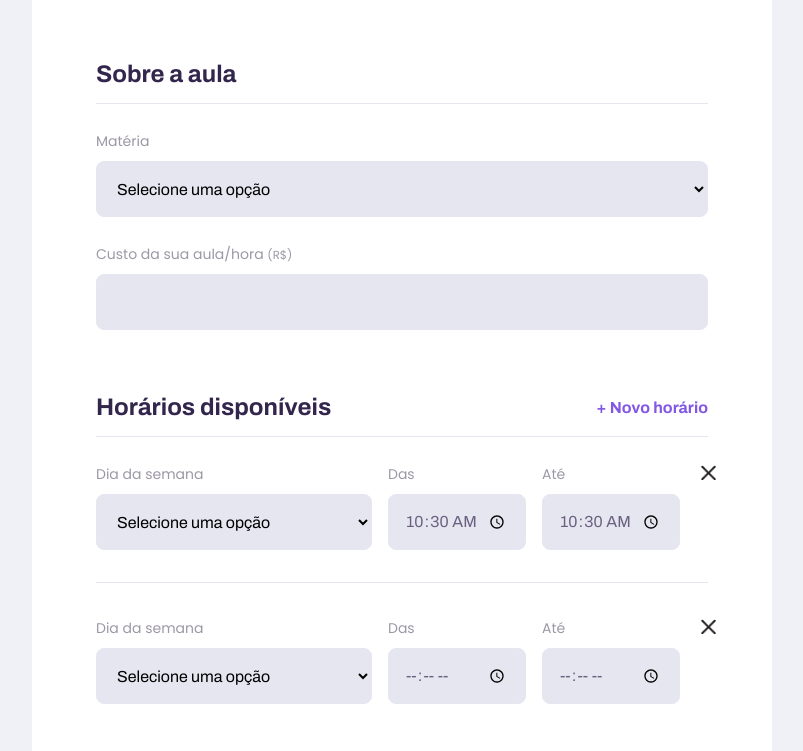
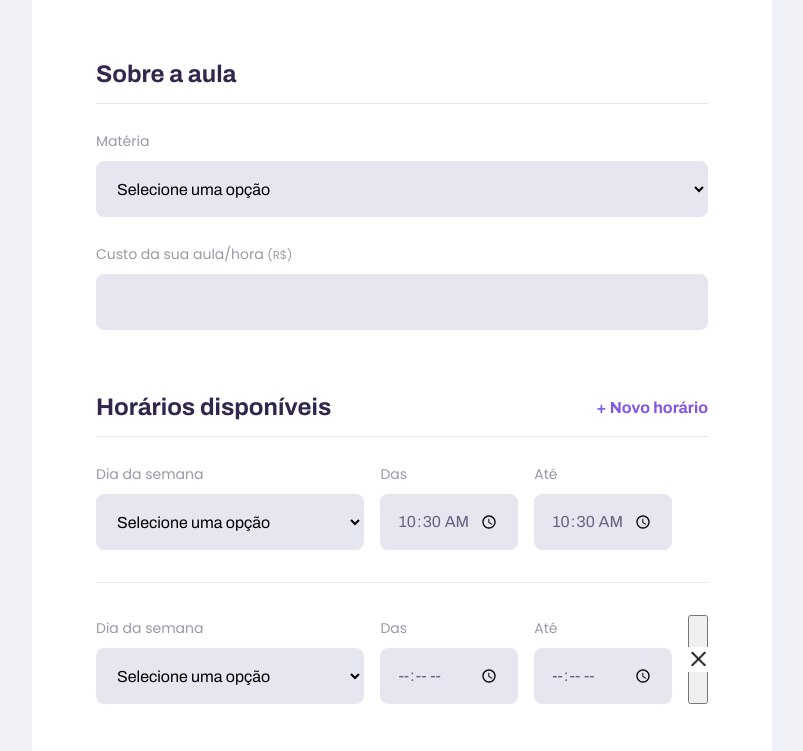
Before and after one commit to pedrow42/education_site, a plain HTML site: page next-course/give-classes copy.html in a window 1280 px wide. Both pictures are taken after typing "10:30", "10:30" into the empty fields and a click on the button "+ Novo horário". Shown: the part 1045-1796 px from the top of the page, without its empty margins (238-1041 px from the left). Drawn offline with Linux system fonts and the light colour scheme.

Commit message:
commit #4

```diff
--- a/next-course/give-classes copy.html
+++ b/next-course/give-classes copy.html
@@ -107,12 +107,12 @@
                             <label for="time_to">Até</label>
                             <input type="time" name="time_to[]" required>
                         </div>
-                        <a class='close' href="">
+                        <button type="button" id="exit">
                             <img src="/next-course/fechar.png" width="25px" height="25px" alt="fechar">
-                        </a>
-
+                        </button>
 
                     </div>
+
 
                 </fieldset>
             </form>
@@ -125,6 +125,7 @@
             </footer>
         </main>
         <script src="/next-course/scripts/addField.js"></script>
+        <script src="/next-course/scripts/closeField.js"></script>
 
     </div>
 
--- a/next-course/scripts/addField.js
+++ b/next-course/scripts/addField.js
@@ -3,6 +3,7 @@ document.querySelector('#add-time')
 //quando clicar no botão...
 .addEventListener('click', cloneField)
 //...vai executar uma ação:
+
 function cloneField(){
     //duplicar os campos...
     const newFieldContainer = document.querySelector('.schedule-item').cloneNode(true) //bolean: true or false
@@ -13,5 +14,6 @@ function cloneField(){
         //pega o field do momento e limpa ele...
         field.value = ""
     })
+
     document.querySelector('#schedule-items').appendChild(newFieldContainer)
 }
--- a/next-course/styles/page-give-classes copy.css
+++ b/next-course/styles/page-give-classes copy.css
@@ -96,8 +96,8 @@
     padding-top: 3.2rem;
     border-top: 1px solid var(--color-line-in-white);
 }
-.schedule-item .close+.close{
-    background: red;
+.schedule-item #exit{
+    display: none;
 }
 @media (min-width: 700px){
     #page-give-classes #container{
@@ -111,8 +111,13 @@
     }
     .schedule-item{
         display: grid;
-        grid-template-columns: 2fr 1fr 1fr 12px;
+        grid-template-columns: 2fr 1fr 1fr 20px;
         column-gap: 1.6rem; /*espeaçamento entre objetos grid*/
+    }
+    .schedule-item+.schedule-item #exit{
+        display: flex;
+        align-items: center;
+        justify-content: center;
     }
     #page-give-classes #schedule-items .input-block{
         margin: 0;
```
Also changed, not shown: next-course/scripts/closeField.js (added).
